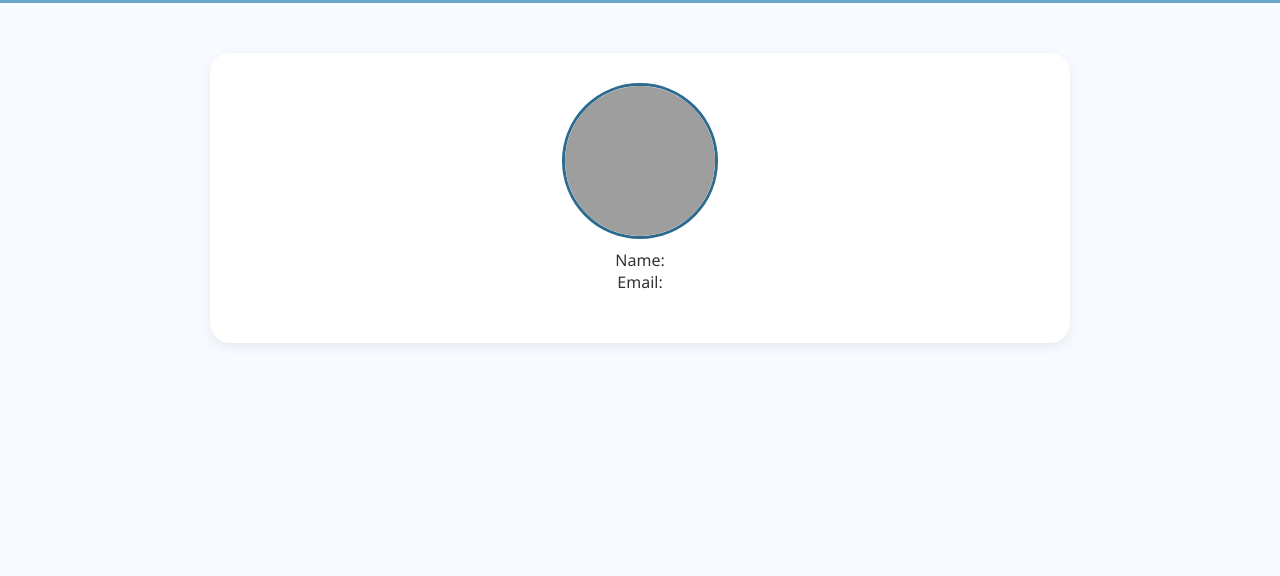
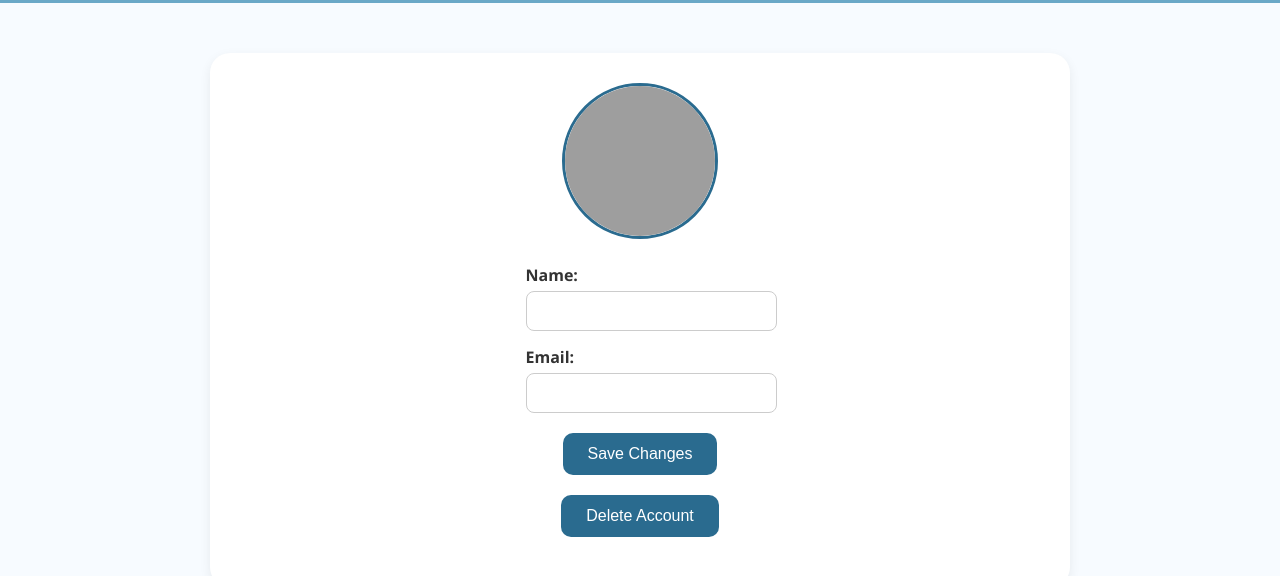
Before and after one commit to WinstonChin/Bed_Assignment, a website: page Profile/profile.html in a window 1280 px wide. Shown: the part 80-656 px from the top of the page. Drawn offline with Linux system fonts and the light colour scheme; no server answers; grey boxes are pictures that could not be loaded; files whose address does not match are found by name.

Commit message:
update profile

```diff
--- a/Profile/profile.html
+++ b/Profile/profile.html
@@ -96,8 +96,18 @@
     <button onclick="saveProfilePicUrl()">Save Picture URL</button>
   </div>
 
-      <div>Name: <span id="profile-name"></span></div>
-      <div>Email: <span id="profile-email"></span></div>
+      <div>
+  <label>Name:</label>
+  <input type="text" id="profile-name-input">
+</div>
+
+<div>
+  <label>Email:</label>
+  <input type="email" id="profile-email-input">
+</div>
+
+<button onclick="saveProfile()">Save Changes</button>
+<button onclick="deleteUser()">Delete Account</button>
 
     </div>
   </main>
--- a/Profile/profile.js
+++ b/Profile/profile.js
@@ -18,14 +18,24 @@ async function fetchUser() {
   try {
     const res = await fetch(`http://localhost:3000/api/users/${userId}`);
     const user = await res.json();
-
-    nameEl.textContent = user.name || "Not set";
-    emailEl.textContent = user.email || "Not set";
+    nameInput.value = user.name || "";
+    emailInput.value = user.email || "";
     profileImg.src = user.profilePicUrl || "https://www.pngmart.com/files/23/Profile-PNG-Photo.png";
   } catch (err) {
     console.error("Failed to fetch user:", err);
   }
+}
 
+async function saveProfile() {
+  const updatedName = nameInput.value.trim();
+  const updatedEmail = emailInput.value.trim();
+
+  try {
+    await updateUser({ name: updatedName, email: updatedEmail });
+    alert("Profile updated!");
+  } catch (err) {
+    console.error("Failed to save profile:", err);
+  }
 }
 
 // 2. Upload and update profile picture
```
